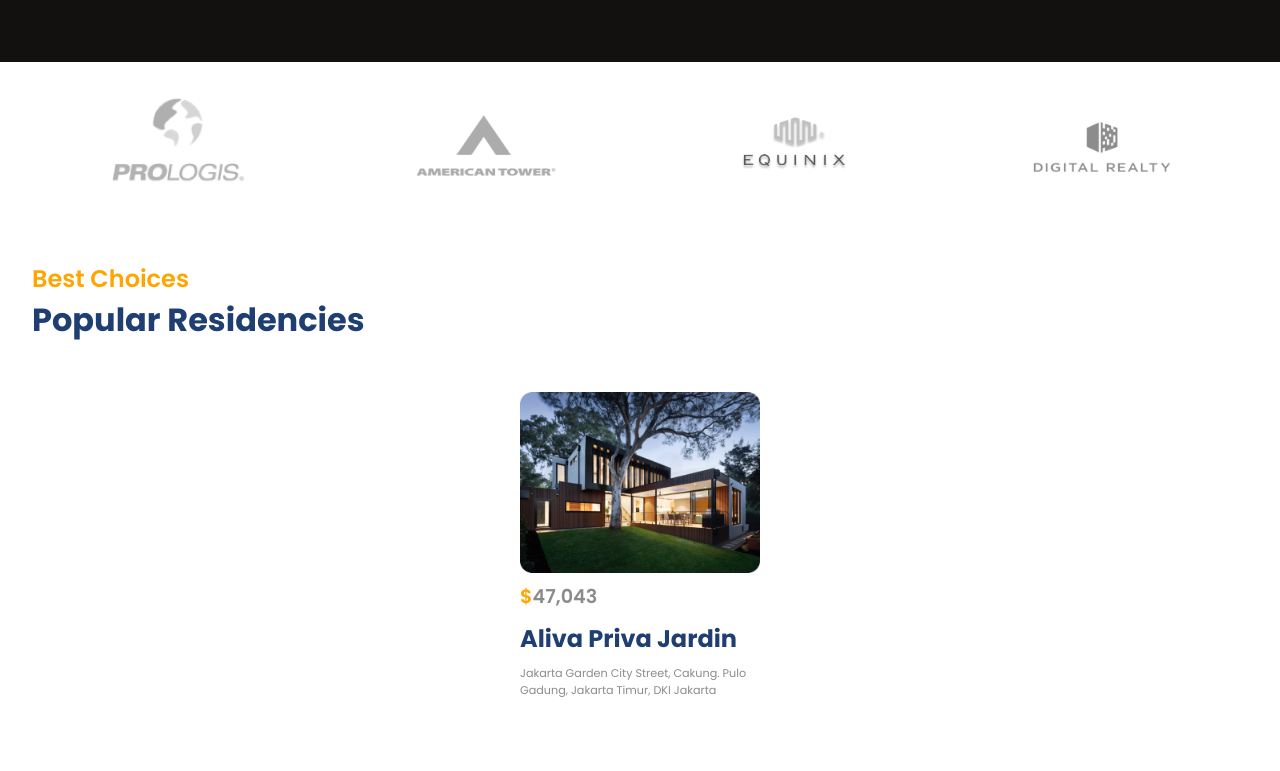
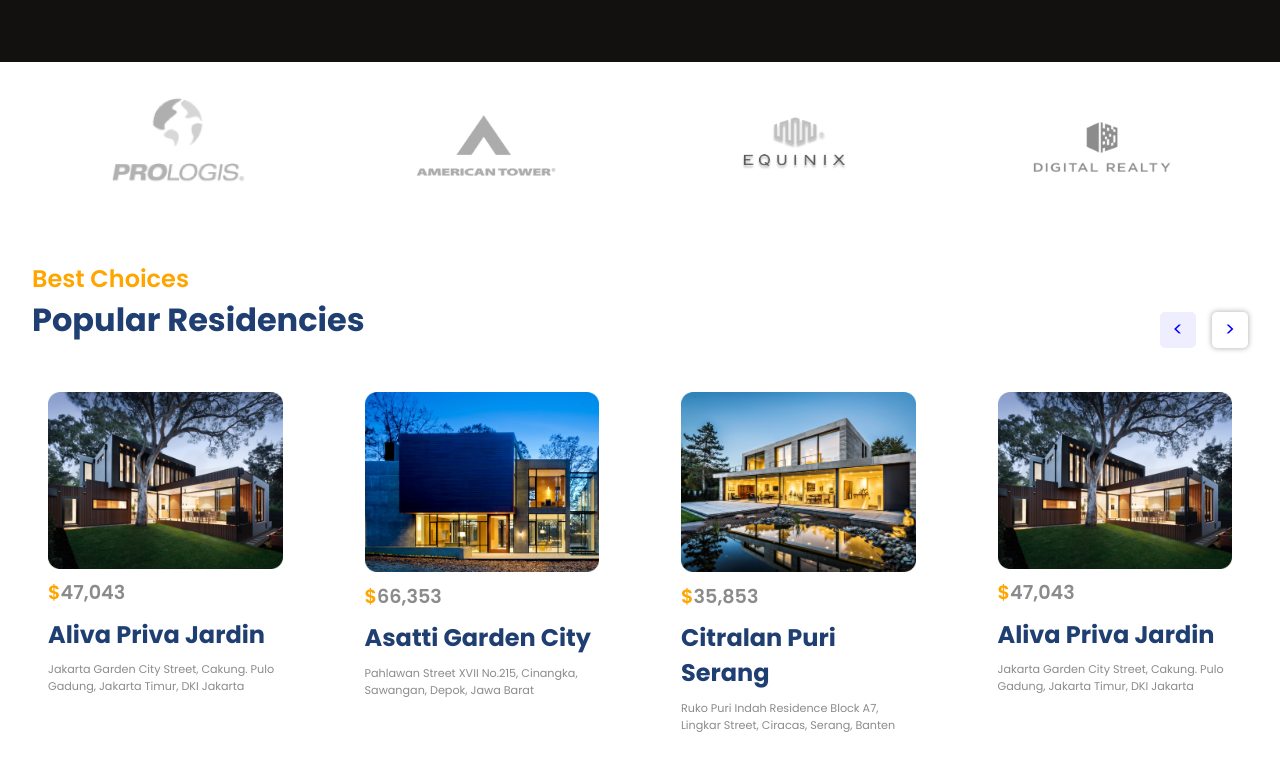
Before and after one commit to RXGabriel/RealState, a React (Vite) app: page / in a window 1280 px wide. Shown: the part 665-1436 px from the top of the page. Built offline with nearby package versions, Linux system fonts and the light colour scheme.

Commit message:
feat: add slides in Residencies component

```diff
--- a/src/components/Residencies/Residencies.css
+++ b/src/components/Residencies/Residencies.css
@@ -1,3 +1,9 @@
+.r-container {
+  gap: 2rem;
+  position: relative;
+  overflow: hidden;
+}
+
 .r-head {
   margin-bottom: 2rem;
 }
@@ -15,16 +21,13 @@
   width: 100%;
   max-width: 15rem;
 }
-
 .r-card > :nth-child(2) {
   font-size: 1.2rem;
   font-weight: 600;
 }
-
 .r-card > :nth-child(3) {
   font-size: 1.5rem;
 }
-
 .r-card > :nth-child(4) {
   font-size: 0.7rem;
   width: 15rem;
@@ -40,7 +43,36 @@
   );
   box-shadow: 0px 72px 49px -51px rgba(136, 160, 255, 0.21);
 }
-
 .swiper-horizontal {
   overflow: visible;
 }
+.r-buttons {
+  position: absolute;
+  gap: 1rem;
+  top: -4rem;
+  right: 0;
+}
+.r-buttons button {
+  font-size: 1.2rem;
+  padding: 0.2rem 0.8rem;
+  color: blue;
+  border: none;
+  border-radius: 5px;
+  background-color: white;
+  cursor: pointer;
+}
+.r-buttons > :nth-child(1) {
+  background-color: #eeeeff;
+}
+.r-buttons > :nth-child(2) {
+  box-shadow: 0px 0px 5px 1px rgba(0, 0, 0, 0.25);
+}
+
+@media (max-width: 640px) {
+  .r-head {
+    align-items: center;
+  }
+  .r-buttons {
+    position: initial;
+  }
+}
--- a/src/components/Residencies/Residencies.jsx
+++ b/src/components/Residencies/Residencies.jsx
@@ -1,18 +1,18 @@
+import data from "../../utils/slider.json";
 import { Swiper, SwiperSlide, useSwiper } from "swiper/react";
 import "swiper/css";
 import "./Residencies.css";
-import data from "../../utils/slider.json";
-
+import { sliderSettings } from "../../utils/common";
 const Residencies = () => {
   return (
-    <section className="r-wrapper">
+    <div id="residencies" className="r-wrapper">
       <div className="paddings innerWidth r-container">
-        <div className="r-head flexColStart">
+        <div className="flexColStart r-head">
           <span className="orangeText">Best Choices</span>
           <span className="primaryText">Popular Residencies</span>
         </div>
-
-        <Swiper>
+        <Swiper {...sliderSettings}>
+          <SlideNextButton />
           {data.map((card, i) => (
             <SwiperSlide key={i}>
               <div className="flexColStart r-card">
@@ -30,8 +30,22 @@
           ))}
         </Swiper>
       </div>
-    </section>
+    </div>
   );
 };
 
 export default Residencies;
+
+const SlideNextButton = () => {
+  const swiper = useSwiper();
+  return (
+    <div className="flexCenter r-buttons">
+      <button onClick={() => swiper.slidePrev()} className="r-prevButton">
+        &lt;
+      </button>
+      <button onClick={() => swiper.slideNext()} className="r-nextButton">
+        &gt;
+      </button>
+    </div>
+  );
+};
--- /dev/null
+++ b/src/utils/common.js
@@ -0,0 +1,18 @@
+export const sliderSettings = {
+  slidesPerView: 1,
+  spaceBetween: 50,
+  breakpoints: {
+    480: {
+      slidesPerView: 1,
+    },
+    600: {
+      slidesPerView: 2,
+    },
+    750: {
+      slidesPerView: 3,
+    },
+    1100: {
+      slidesPerView: 4,
+    },
+  },
+};
```
